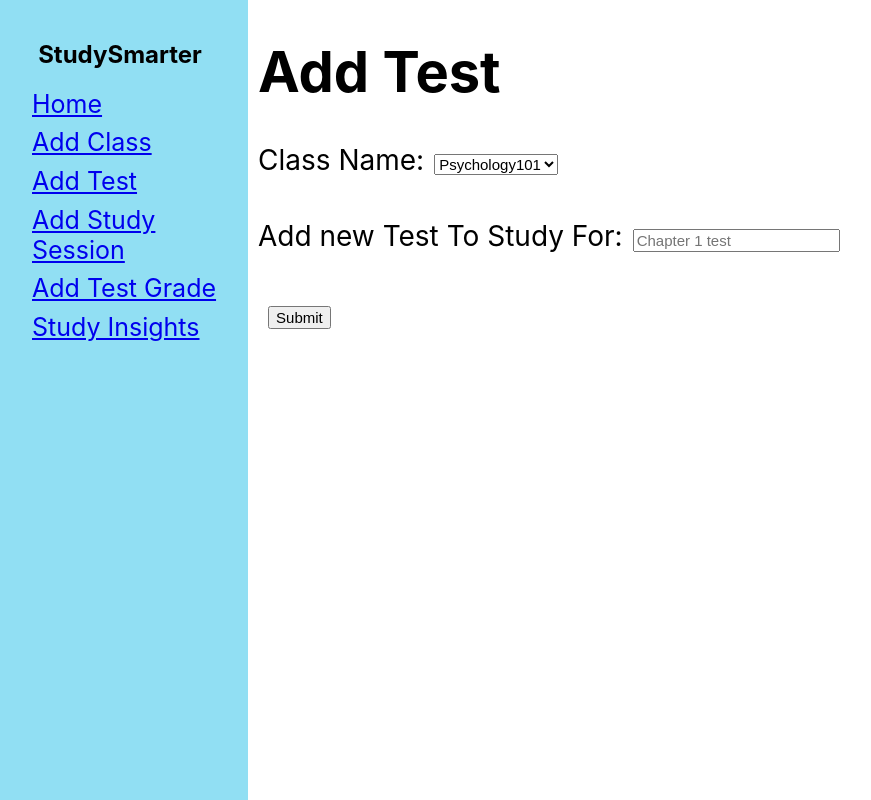
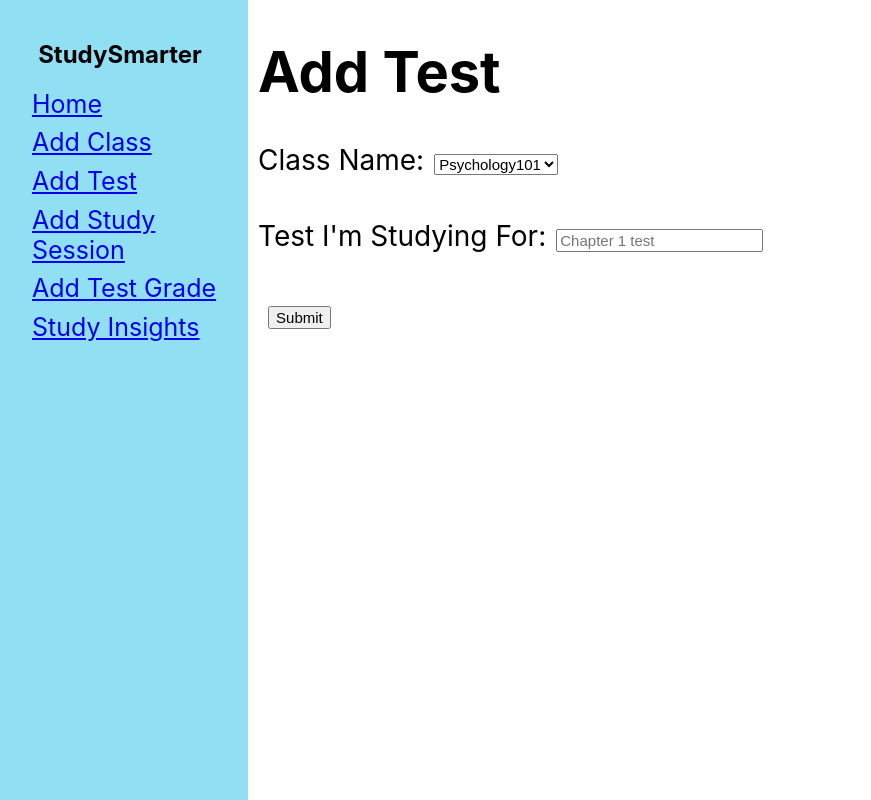
Before and after one commit to cparch/studySmarter, a React (Create React App) app: page /addtest in a window 1280 px wide. Shown: the whole page, without its empty margins (8-879 px from the left). Built offline with nearby package versions, Linux system fonts and the light colour scheme.

Commit message:
Change wording displayed in AddClass.js and AddTest.js

```diff
--- a/src/Components/AddClass.js
+++ b/src/Components/AddClass.js
@@ -6,7 +6,7 @@ const AddClass = (props) => {
       <h1>Add Class Name</h1>
       <form onSubmit={props.AddClassSubitBtnHandler}>
         <label>
-          Class Name to add:
+          Class Name:
           <input
             value={props.classNameToAdd}
             onChange={props.FormHandler}
--- a/src/Components/AddTest.js
+++ b/src/Components/AddTest.js
@@ -19,7 +19,7 @@ const AddTest = (props) => {
         <br/>
         <br/>
         <label>
-          Add new Test To Study For:
+          Test I'm Studying For:
           <input
             value={props.entireState.testNameToAdd}
             onChange={props.FormHandler}
```
